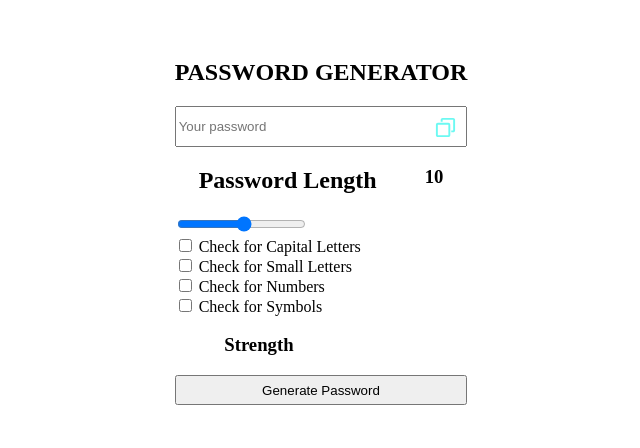
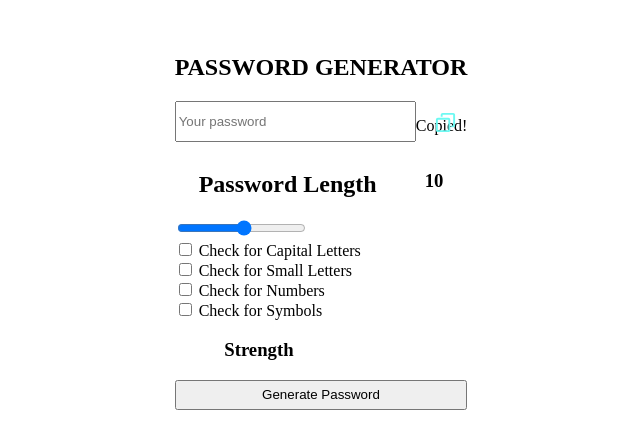
Before and after one commit to vc1112/Js-mini-project1, a plain HTML site: page index.html in a window 1280 px wide. Shown: the part 186-634 px from the top of the page, without its empty margins (319-959 px from the left). Drawn offline with Linux system fonts and the light colour scheme.

Commit message:
Update index.html

```diff
--- a/index.html
+++ b/index.html
@@ -4,7 +4,7 @@
     <meta charset="UTF-8">
     <meta http-equiv="X-UA-Compatible" content="IE=edge">
     <meta name="viewport" content="width=device-width, initial-scale=1.0">
-    <title>Document</title>
+    <title>Password Generator</title>
     <link rel="stylesheet" href="styles.css">
 </head>
 <body>
@@ -17,6 +17,7 @@
             <div class="passwdReadNCopy">
                 <input readonly type="text" placeholder="Your password"  id="passwordDisplay" >
                 <img src="./copy.svg" alt="cp" width="23" id="passwdCopy">
+                <p class="copied_popup">Copied!</p>
             </div>
 
             <!--Third Part-->
```
